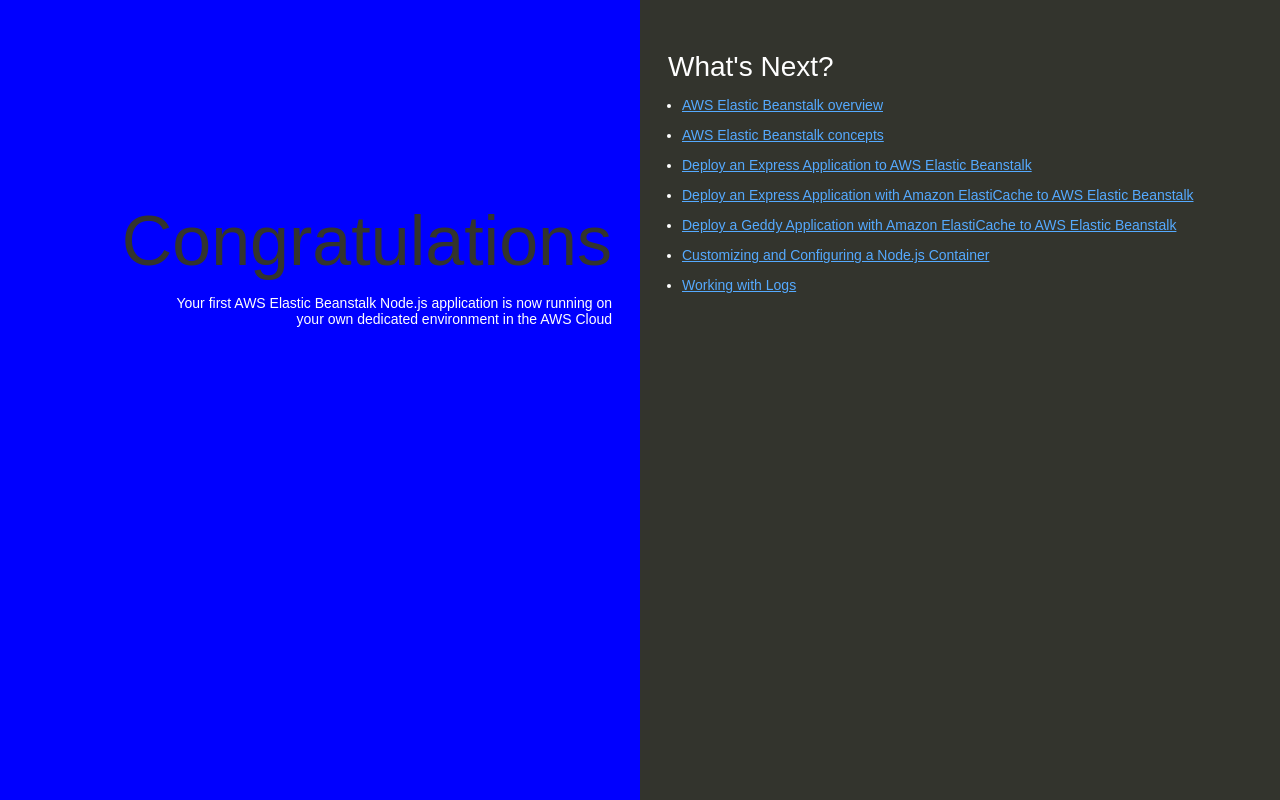
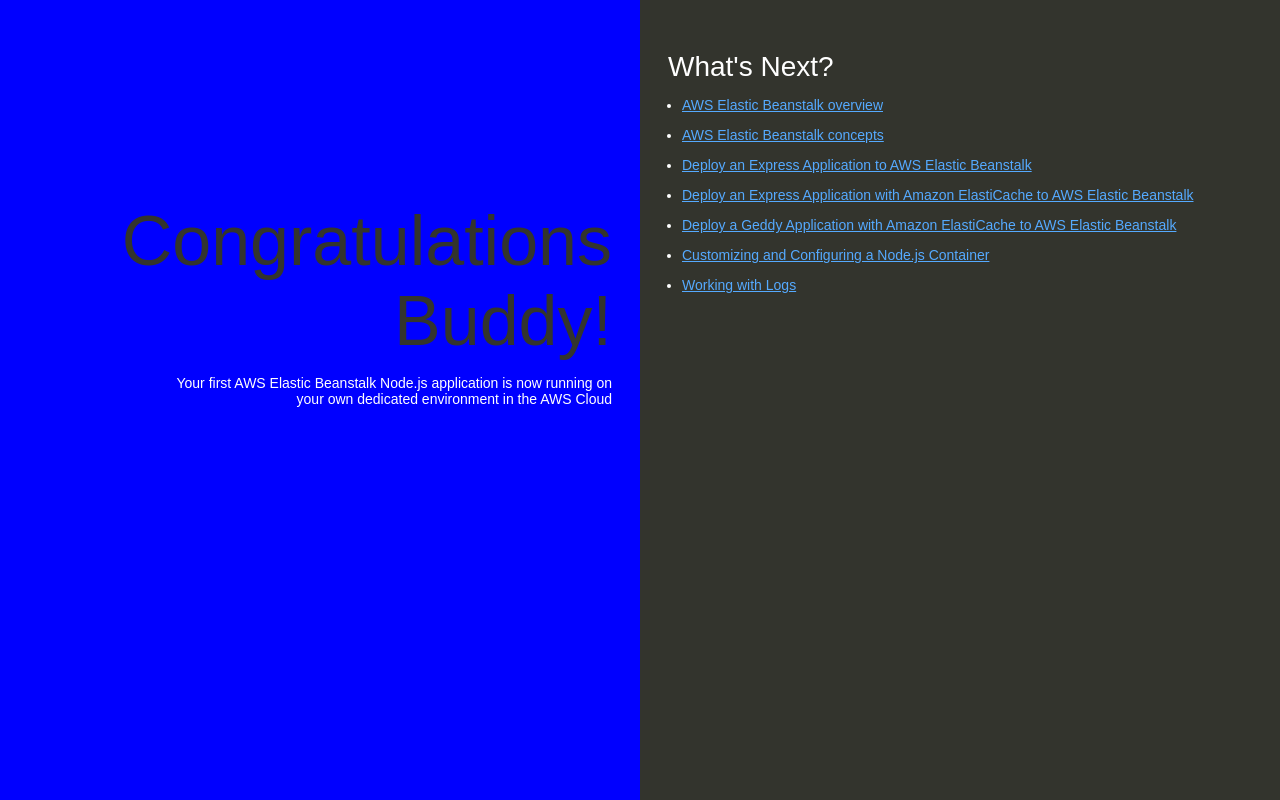
Before and after one commit to Tejas-Wagh/aws-code-pipeline-demo, a website: page index.html in a window 1280 px wide. Drawn offline with Linux system fonts and the light colour scheme.

Commit message:
Update index.html

```diff
--- a/index.html
+++ b/index.html
@@ -74,7 +74,7 @@
   </head>
   <body>
     <div class="textColumn">
-      <h1>Congratulations</h1>
+      <h1>Congratulations Buddy!</h1>
       <p>Your first AWS Elastic Beanstalk Node.js application is now running on your own dedicated environment in the AWS Cloud</p>
     </div>
     <div class="linksColumn">
```
